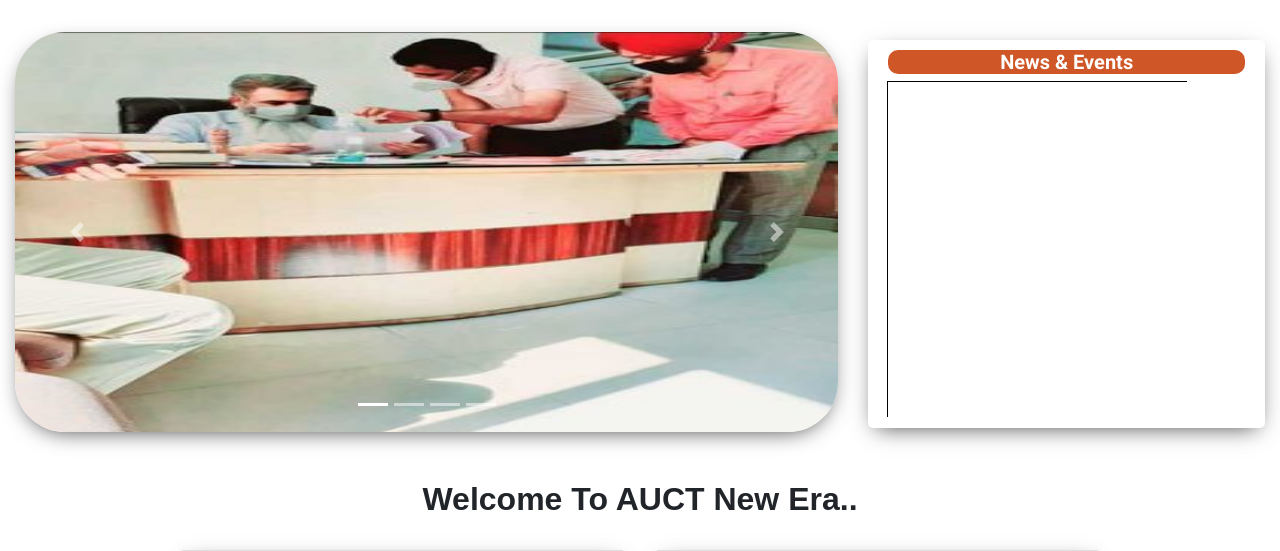
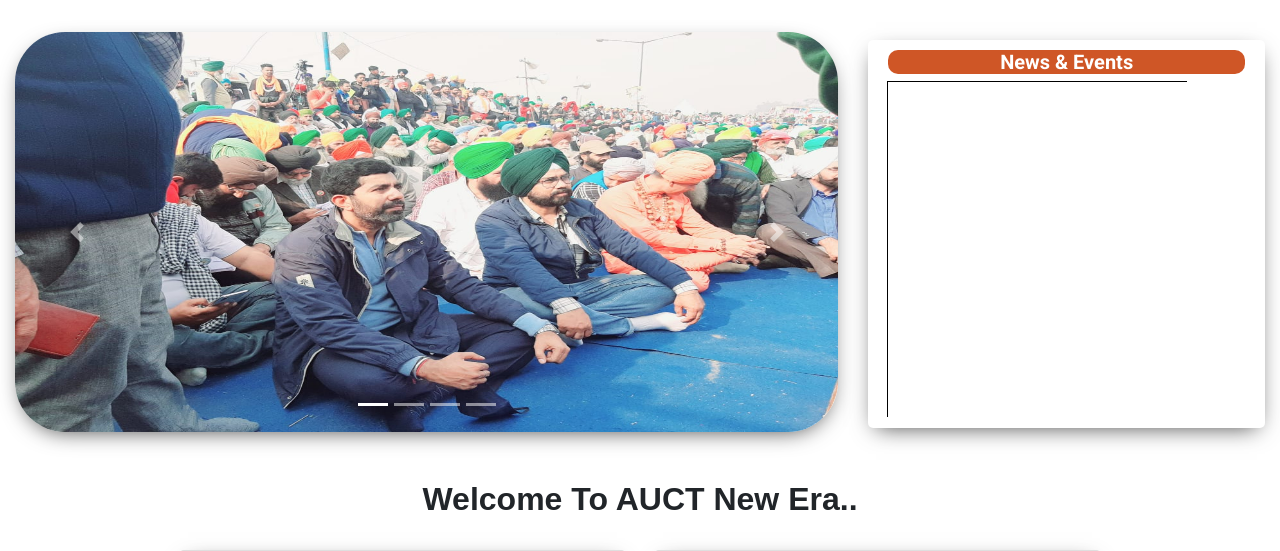
Before and after one commit to rkb9878/AUCT, a PHP site: page / in a window 1280 px wide. Shown: the part 257-808 px from the top of the page. Run offline with PHP 8.4, Linux system fonts and the light colour scheme; some libraries are stand-ins or nearby versions; some web fonts are replaced.

Commit message:
change images

```diff
--- a/index.php
+++ b/index.php
@@ -26,16 +26,16 @@
                         </ol>
                         <div class="carousel-inner">
                             <div class="carousel-item active">
-                                <img class="d-block w-100 carousel-image" src="images/carousel/1.jpg" alt="First slide">
+                                <img class="d-block w-100 carousel-image" src="images/carousel/5.jpeg" alt="First slide">
                             </div>
                             <div class="carousel-item">
-                                <img class="d-block w-100 carousel-image" src="images/carousel/2.jpeg" alt="Second slide">
+                                <img class="d-block w-100 carousel-image" src="images/carousel/6.jpeg" alt="Second slide">
                             </div>
                             <div class="carousel-item">
-                                <img class="d-block w-100 carousel-image" src="images/carousel/3.jpeg" alt="Third slide">
+                                <img class="d-block w-100 carousel-image" src="images/carousel/7.jpeg" alt="Third slide">
                             </div>
                             <div class="carousel-item">
-                                <img class="d-block w-100 carousel-image" src="images/carousel/4.jpeg" alt="Second slide">
+                                <img class="d-block w-100 carousel-image" src="images/carousel/8.jpeg" alt="Second slide">
                             </div>
                         </div>
                         <a class="carousel-control-prev" href="#carouselExampleIndicators" role="button" data-slide="prev">
```
Also changed, not shown: images/carousel/5.jpeg (added), images/carousel/6.jpeg (added), images/carousel/7.jpeg (added), images/carousel/8.jpeg (added).
